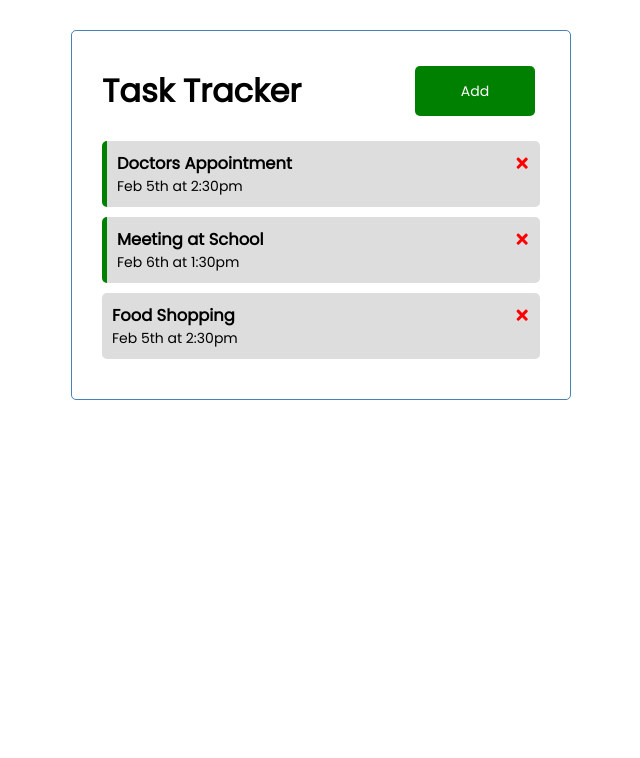
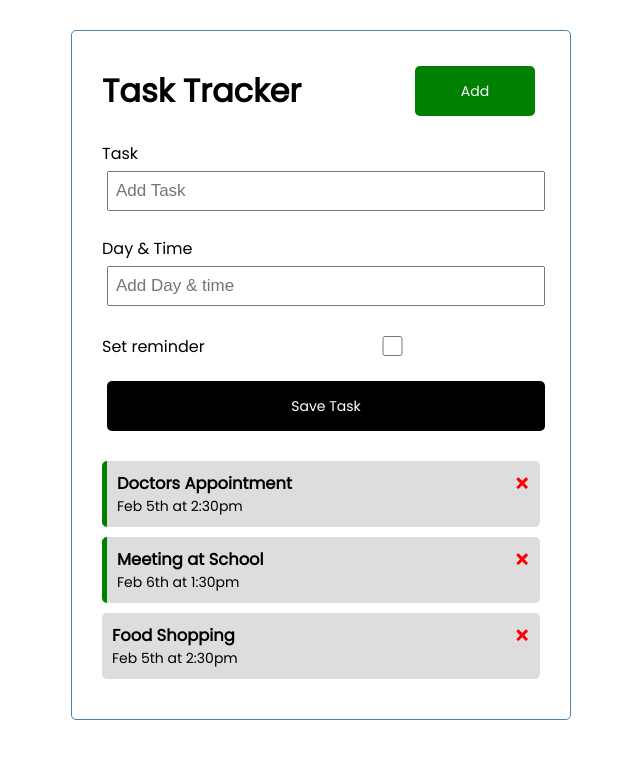
Before and after one commit to Fighteros/react-task-tracker, a React (Create React App) app: page / in a window 1280 px wide. Shown: the top 758 px of the page, without its empty margins (319-959 px from the left). Built offline with nearby package versions, Linux system fonts and the light colour scheme.

Commit message:
implemented add Task

```diff
--- a/src/App.js
+++ b/src/App.js
@@ -1,6 +1,7 @@
 import Header from './components/Header'
 import { useState } from 'react';
 import Tasks from './components/Tasks'
+import AddTask from './components/AddTask'
 
 
 /* events are stored in the App.js */
@@ -49,9 +50,19 @@ const App = () => {
     )
   }
 
+  // add task
+  const addTask = (task) => {
+    // console.log(task)
+    // to get unique random number
+    const id = Math.floor(Math.random() * 10000) + 1
+    const newTask = { id, ...task }
+    setTasks([...tasks, newTask])
+  }
+
   return (
     <div className="container">
       <Header />
+      <AddTask onAdd={addTask} />
       {tasks.length > 0 ? <Tasks tasks={tasks} onToggle={toggleReminder} onDelete={deleteTask} /> : <h1>No Tasks</h1>}
     </div>
   );
--- /dev/null
+++ b/src/components/AddTask.js
@@ -0,0 +1,43 @@
+import React from 'react'
+
+import { useState } from 'react'
+
+const AddTask = ({ onAdd }) => {
+    const [text, setText] = useState('')
+    const [day, setDay] = useState('')
+    const [reminder, setReminder] = useState(false)
+
+    const onSubmit = (e) => {
+        e.preventDefault()
+        if (!text) {
+            alert('Please add task')
+            return
+        }
+        onAdd({ text, day, reminder })
+        setText('')
+        setDay('')
+        setReminder(false)
+    }
+
+    return (
+        <form className='add-form' onSubmit={onSubmit}>
+
+            <div className='form-control'>
+                <label>Task</label>
+                <input type="text" value={text} onChange={(e) => setText(e.target.value)} placeholder='Add Task' />
+            </div>
+            <div className='form-control'>
+                <label>Day & Time</label>
+                <input type="text" value={day} onChange={(e) => setDay(e.target.value)} placeholder='Add Day & time' />
+            </div>
+            <div className='form-control form-control-check'>
+                <label>Set reminder</label>
+                <input type="checkbox" checked={reminder} value={reminder} onChange={(e) => setReminder(e.currentTarget.checked)} />
+            </div>
+
+            <input className="btn btn-block" type='submit' value="Save Task" />
+        </form>
+    )
+}
+
+export default AddTask
--- a/src/index.css
+++ b/src/index.css
@@ -71,3 +71,43 @@ body {
 .task.reminder {
   border-left: 5px solid green;
 }
+
+.add-form {
+  margin-bottom: 30px;
+}
+
+.form-control {
+  margin: 20px auto;
+}
+
+.form-control label {
+  display: block;
+}
+
+.form-control input {
+  width: 100%;
+  height: 40px;
+  margin: 5px;
+  padding: 3px 7px;
+  font-size: 17px;
+}
+
+.form-control-check {
+  display: flex;
+  align-items: center;
+  justify-content: space-between;
+}
+
+.form-control-check label {
+  flex: 1;
+}
+
+.form-control-check input {
+  flex: 2;
+  height: 20px;
+}
+
+.btn-block {
+  display: block;
+  width: 100%;
+}
```
